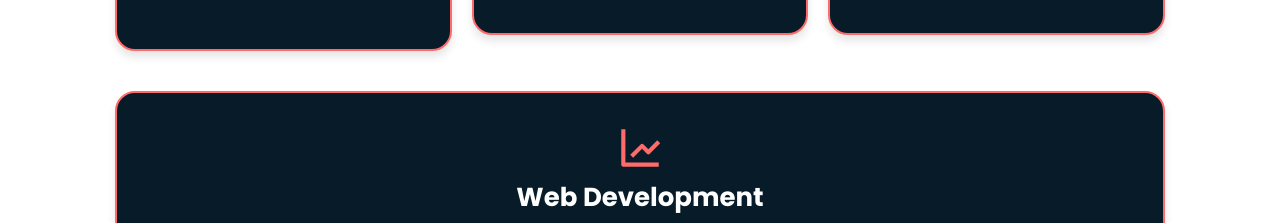
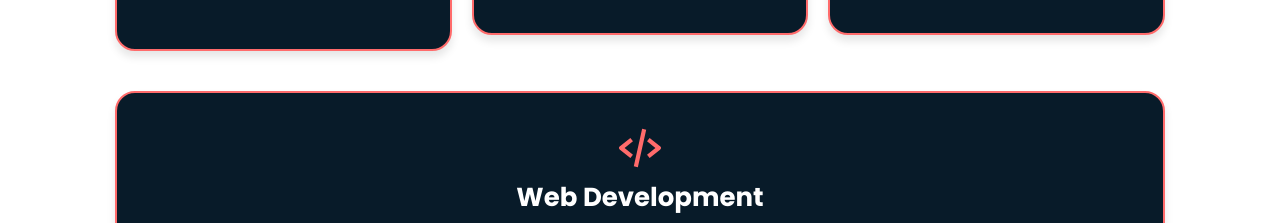
Before and after one commit to kylecburgoyneF9/business_website, a Vue app: page / in a window 1280 px wide. Shown: the part 2340-2563 px from the top of the page. Built offline with nearby package versions, Linux system fonts and the light colour scheme.

Commit message:
Calendarly link

```diff
--- a/src/components/Navbar.vue
+++ b/src/components/Navbar.vue
@@ -9,7 +9,7 @@
             <router-link :to="{ path: '/', hash: '#portfolio' }" scroll="{ behavior: 'smooth' }" @click="toggleMenu">Portfolio</router-link>
             <router-link :to="{ path: '/', hash: '#reviews' }" scroll="{ behavior: 'smooth' }" @click="toggleMenu">Reviews</router-link>
             <router-link to="#contact" @click="toggleMenu">Contact</router-link>
-            <a class="calendly-link">Calendly</a>
+            <a href="https://calendly.com/kylecburgoyne/30min" class="calendly-link">Calendly</a>
         </nav>
     </header>
 </template>
--- /dev/null
+++ b/src/components/svgs/Tagtag.vue
@@ -0,0 +1,5 @@
+<template>
+<svg height="24" viewBox="0 0 24 24" width="24" xmlns="http://www.w3.org/2000/svg">
+    <path d="m7.375 16.781 1.25-1.562-4.024-3.219 4.024-3.219-1.25-1.562-5 4a1 1 0 0 0 0 1.562zm9.25-9.562-1.25 1.562 4.024 3.219-4.024 3.219 1.25 1.562 5-4a1 1 0 0 0 0-1.562zm-1.649-4.003-4 18-1.953-.434 4-18z"/>
+</svg>
+</template>
--- a/src/views/HomeView.vue
+++ b/src/views/HomeView.vue
@@ -69,7 +69,7 @@
       </router-link>
       <router-link :to="{ path: '/consulting', hash: '#consulting-web-development' }" scroll="{ behavior: 'smooth' }"
         class="services-box">
-        <SvgLineChart class="svg-icon"/>
+        <Tagtag class="svg-icon"/>
         <h3>Web Development</h3>
         <p>Engage us to craft full-stack web and web3 applications to empower your business’s success. </p>
       </router-link>
@@ -89,13 +89,14 @@
 
 <script setup>
 import { RouterLink } from 'vue-router';
-import { onMounted, onUnmounted, ref } from 'vue';
+import { onMounted, onUnmounted, ref, nextTick } from 'vue';
 
 // import svgs
 import SocialLinks from '../components/SocialLinks.vue'
 import SvgCog from '../components/svgs/Cog.vue'
 import SvgLineChart from '../components/svgs/LineChart.vue'
 import SvgIntersect from '../components/svgs/Intersect.vue'
+import Tagtag from '@/components/svgs/Tagtag.vue';
 
 import Reviews from '../components/Reviews.vue'
 import DigitalPortfolio from '../components/DigitalPortfolio.vue'
@@ -141,8 +142,10 @@ const windowStore = useWindowStore()
 const isTouch = windowStore.isTouch;
 
 onMounted(() => {
-  setHeights()
-  window.addEventListener('resize', setHeights)
+  nextTick(() => {
+      setHeights()
+      window.addEventListener('resize', setHeights)
+    })
 });
 
 onUnmounted(() => {
```
